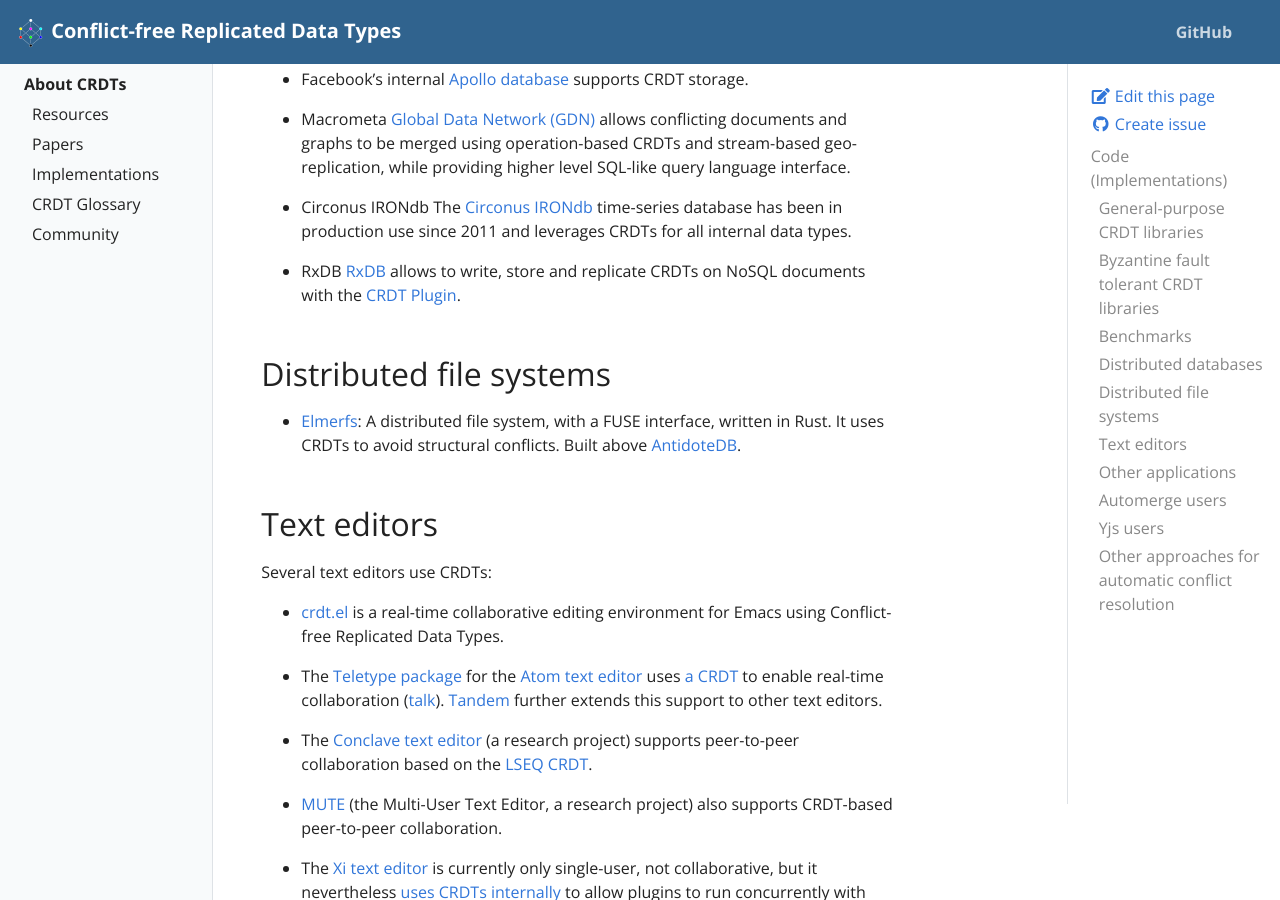
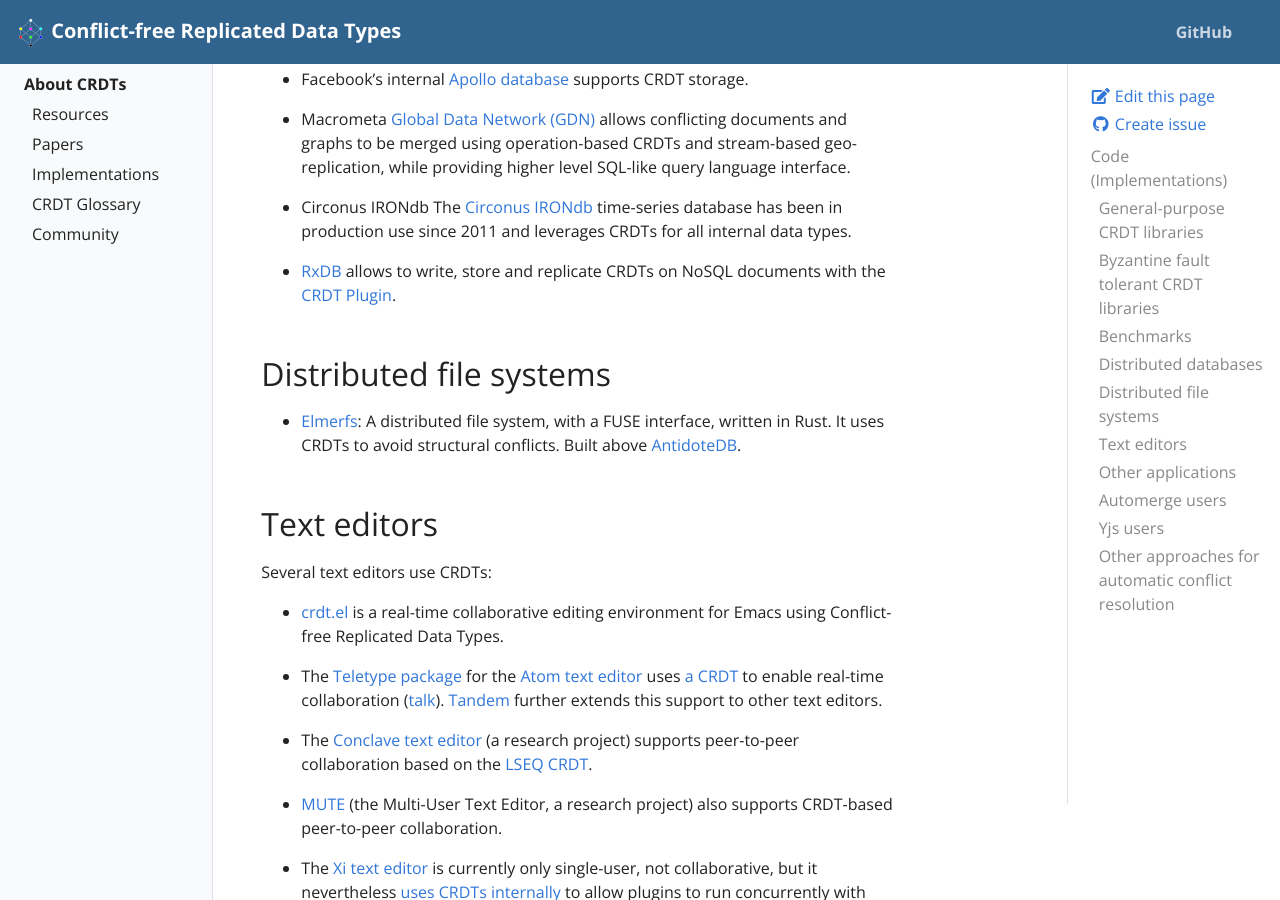
Before and after one commit to ept/crdt-website, a Jekyll site: the page built from pages/implementations.md, in a window 1280 px wide and 900 px high, scrolled down 2450 px. Built offline with Jekyll 4.4.1, drawn with Linux system fonts in a browser that asks for light colours.

Commit message:
Update implementations.md

```diff
--- a/pages/implementations.md
+++ b/pages/implementations.md
@@ -148,8 +148,8 @@ Several distributed databases also have built-in support for CRDTs:
   time-series database has been in production use since 2011 and leverages CRDTs
   for all internal data types.
 
-* RxDB
-  [RxDB](https://rxdb.info/) allows to write, store and replicate CRDTs
+* [RxDB](https://rxdb.info/)
+  allows to write, store and replicate CRDTs
   on NoSQL documents with the [CRDT Plugin](https://rxdb.info/crdt.html).
 
 ## Distributed file systems
```
